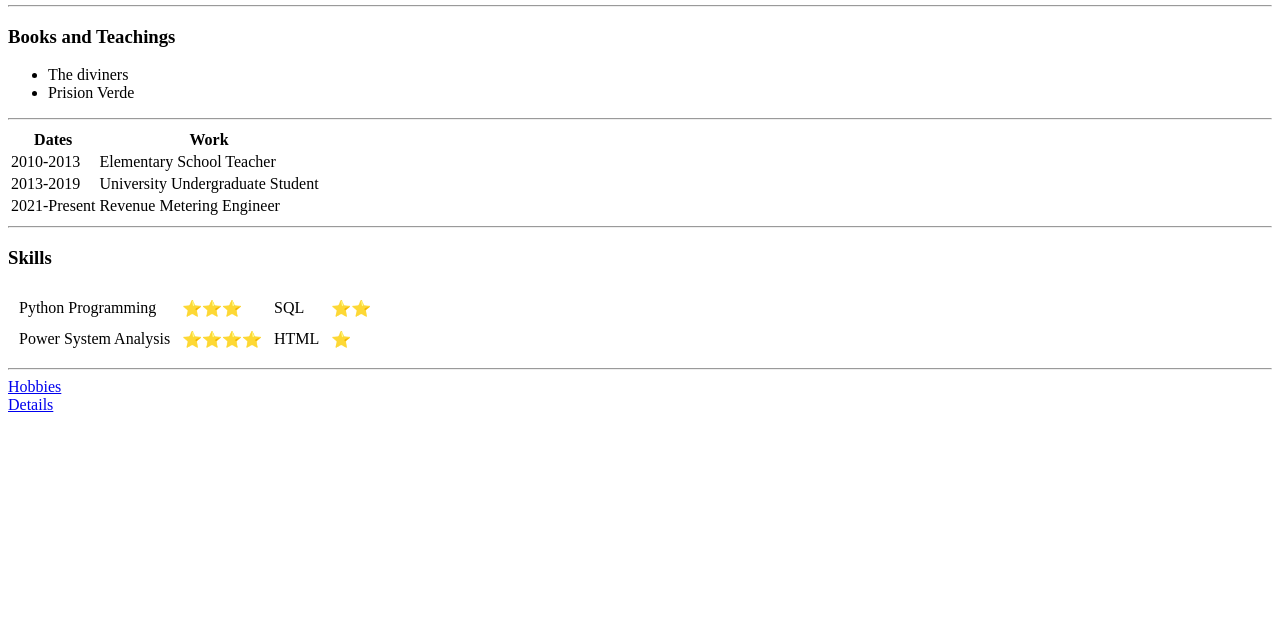
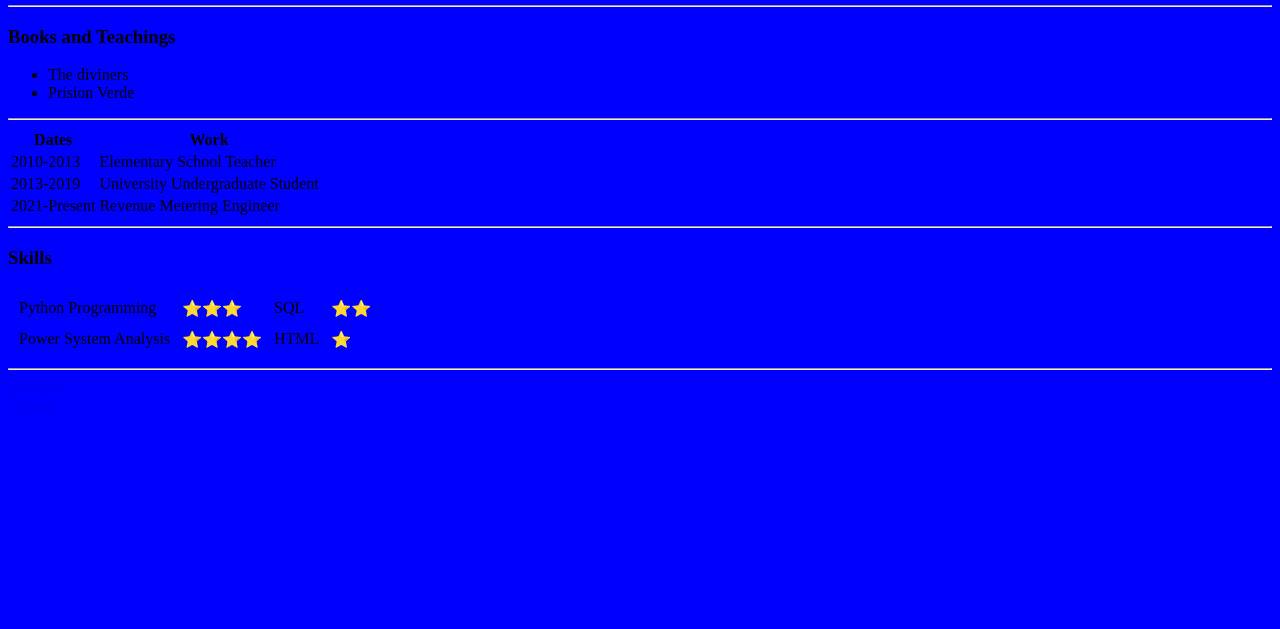
Before and after one commit to Ameagar/cv, a plain HTML site: page index.html in a window 1280 px wide. Shown: the part 171-800 px from the top of the page. Drawn offline with Linux system fonts and the light colour scheme.

Commit message:
Update index.html

```diff
--- a/index.html
+++ b/index.html
@@ -4,7 +4,7 @@
     <meta charset="utf-8">
     <title>Elvin´s Personal Site</title>
   </head>
-  <body>
+  <body style='background-color: blue;'>
     <table >
       <tr>
         <td><img src="320.png" alt="Nature Image" height="150px" width="150px"></td>
```
